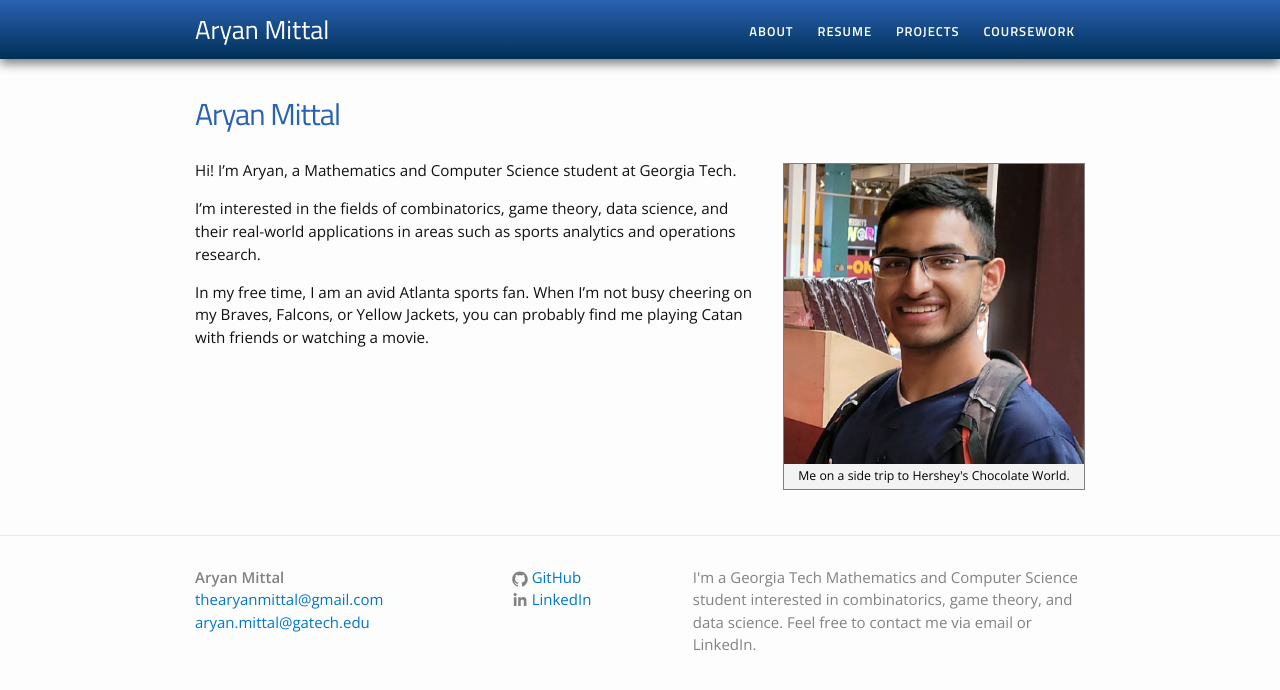
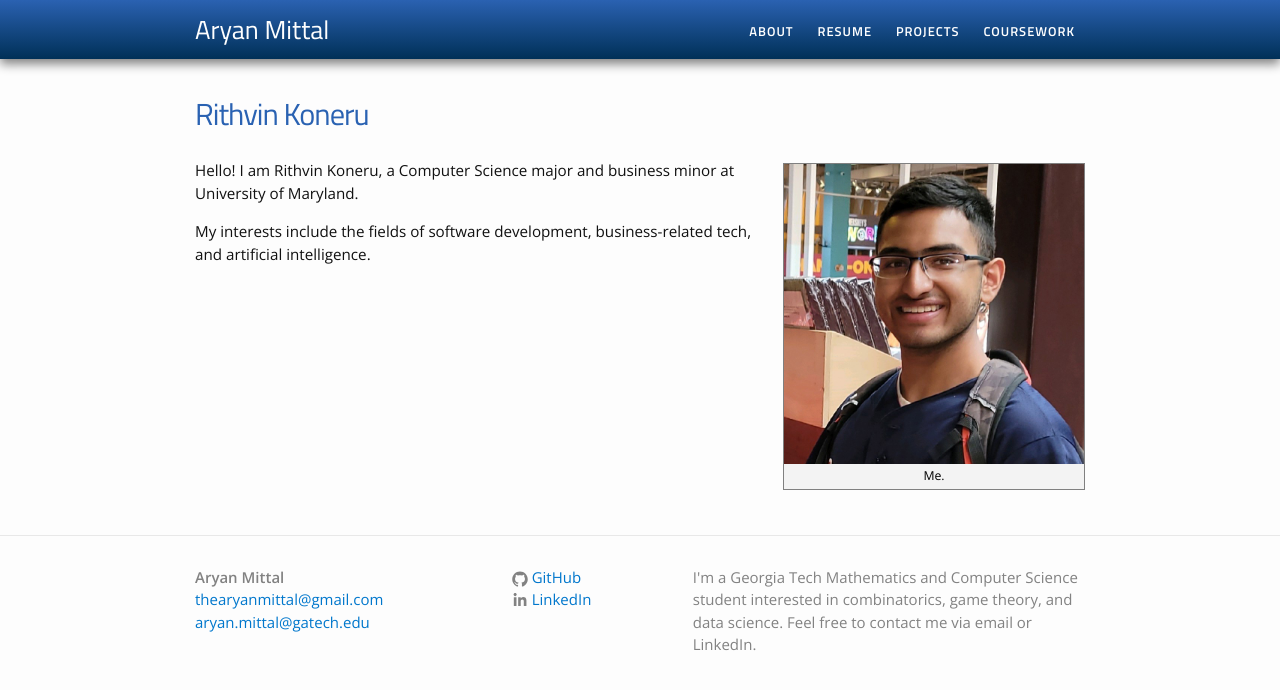
Before and after one commit to RithvinK/RithvinK.github.io, a Jekyll site: the page built from index.md, in a window 1280 px wide. Shown: the top 690 px of the page. Built offline with Jekyll 4.4.1, drawn with Linux system fonts in a browser that asks for light colours.

Commit message:
Update index.md

```diff
--- a/index.md
+++ b/index.md
@@ -1,13 +1,11 @@
 ---
 layout: page
-title: Aryan Mittal
+title: Rithvin Koneru
 permalink: /
 ---
 
-{% include image.html url="/images/profile.jpg" caption="Me on a side trip to Hershey's Chocolate World." width=300 align="right" %}
+{% include image.html url="/images/profile.jpg" caption="Me." width=300 align="right" %}
 
-Hi! I'm Aryan, a Mathematics and Computer Science student at Georgia Tech.
+Hello! I am Rithvin Koneru, a Computer Science major and business minor at University of Maryland.
 
-I'm interested in the fields of combinatorics, game theory, data science, and their real-world applications in areas such as sports analytics and operations research.
-
-In my free time, I am an avid Atlanta sports fan. When I'm not busy cheering on my Braves, Falcons, or Yellow Jackets, you can probably find me playing Catan with friends or watching a movie.
+My interests include the fields of software development, business-related tech, and artificial intelligence.
```
